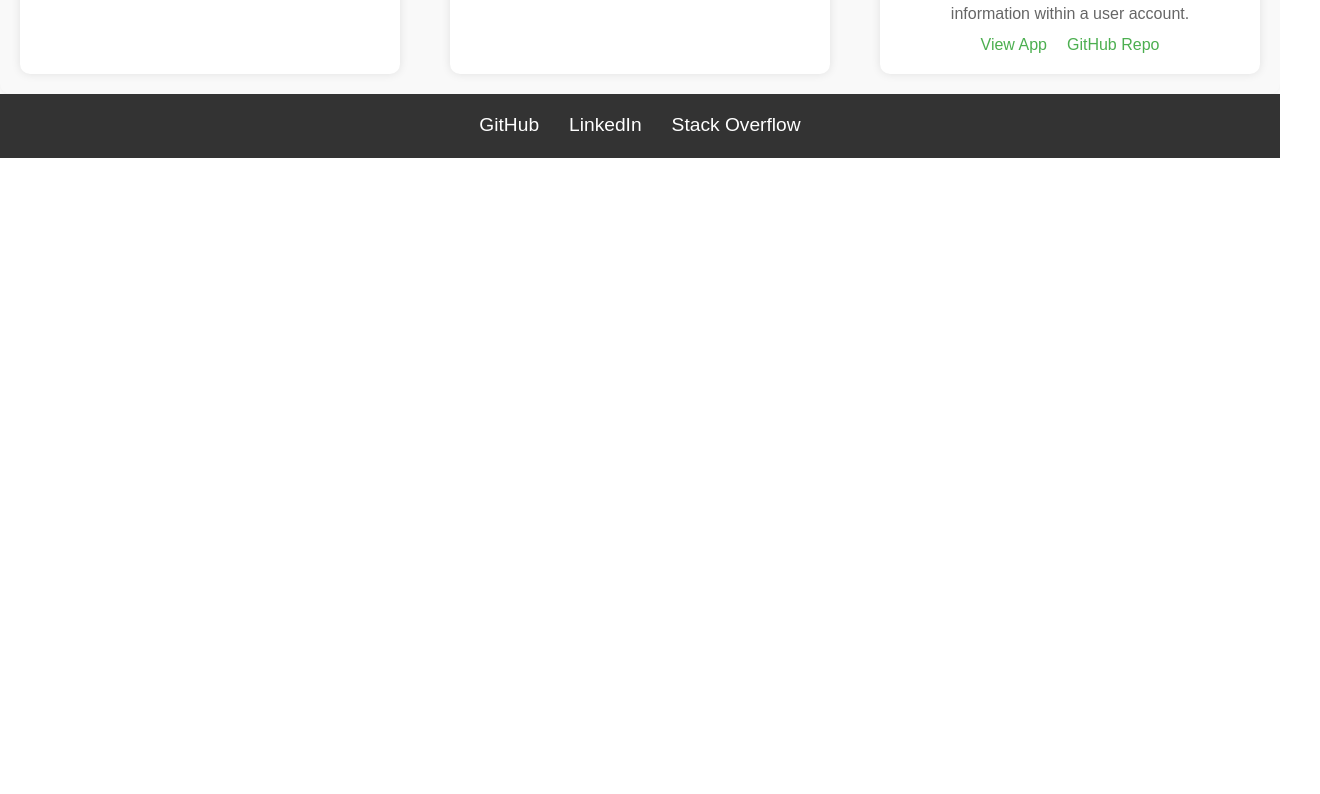
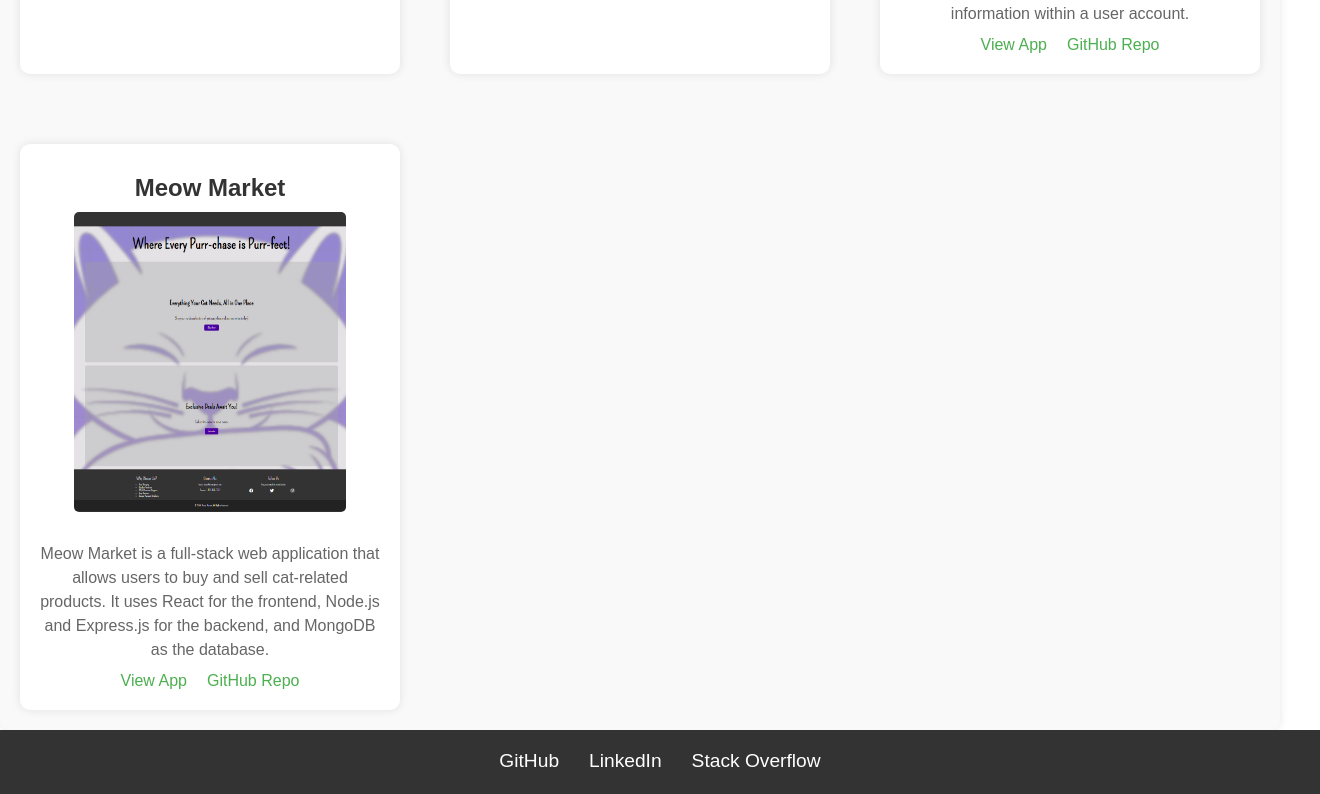
Before and after one commit to Romy52112/Romy-s_Portfolio, a React (Vite) app: page /portfolio in a window 1280 px wide. Shown: the part 1455-2249 px from the top of the page, 1320 px wide, since content can reach past the window. Before the commit the page ends 1613 px from the top, so only its background shows below. Built offline with nearby package versions, Linux system fonts and the light colour scheme.

Commit message:
added the last project of bootcamp

```diff
--- a/src/App.css
+++ b/src/App.css
@@ -1,21 +1,22 @@
-body{
-  margin:0;
+body {
+  margin: 0;
+  display: flex;
+  flex-direction: column;
+  min-height: 100vh;
 }
-.name{
-  display:flex;
-  justify-content: center;
-}
+
 .App {
   display: flex;
   flex-direction: column;
-    min-height: 100vh;
+  flex: 1;
 }
 
 main {
   flex: 1;
   padding: 1rem;
 }
- /* css for header */
+
+/* CSS for header */
 header {
   background-color: #333;
   color: #fff;
@@ -63,13 +64,15 @@ nav a:hover {
   }
 }
 
-/* css for footer */
+/* CSS for footer */
 footer {
   background-color: #333;
   color: #fff;
   padding: 20px;
   text-align: center;
   position: relative;
+  width: 100%;
+  margin-top: auto;
 }
 
 footer a {
@@ -116,7 +119,7 @@ footer a {
   animation: fadeInUp 1s ease-in-out;
 }
 
-  /* about me css */
+/* About me CSS */
 .aboutMe-title {
   font-family: 'Arial', sans-serif;
   font-size: 2rem;
@@ -150,8 +153,7 @@ footer a {
   text-align: center;
 }
 
-  /* css for contact */
-
+/* CSS for contact */
 h2 {
   font-family: 'Arial', sans-serif;
   font-size: 2rem;
@@ -211,7 +213,7 @@ span {
   color: #ff0000;
 }
 
-/* css for portfolio */
+/* CSS for portfolio */
 .grid-container {
   display: grid;
   grid-template-columns: repeat(3, 1fr);
@@ -226,6 +228,7 @@ span {
   text-align: center;
   margin-top: 20px;
 }
+
 .portfolio {
   background-color: #f9f9f9;
   padding: 20px;
@@ -269,13 +272,13 @@ span {
 .grid-item a:hover {
   color: #388E3C;
 }
+
 .grid-item img:hover {
   transform: scale(1.1);
   transition: transform 0.3s;
 }
 
-/* css for resume */
-
+/* CSS for resume */
 .resume {
   display: inline-block;
   font-family: 'Arial', sans-serif;
--- a/src/components/Portfolio.jsx
+++ b/src/components/Portfolio.jsx
@@ -43,6 +43,12 @@ function Portfolio() {
       description: 'Health Quest is a RESTful API-based web app that aims to provide users with a place to learn and implement good health practices into their routines.Health Quest uses Node.js and Express.js to create a RESTful API, Handlebars.js as the template engine, and MySQL and the Sequelize ORM for the database. User authentication via express-session and cookies protects sensitive user information within a user account.',
       image: '/Health quest app.png',
     },
+    { title: 'Meow Market',
+      link: 'https://group-fivemeowmarket-c7eee0758978.herokuapp.com/',
+      repo: 'https://github.com/eepitsporsche/meow_market',
+      description: 'Meow Market is a full-stack web application that allows users to buy and sell cat-related products. It uses React for the frontend, Node.js and Express.js for the backend, and MongoDB as the database.',
+      image: '/meow market.png',
+    },
 
   ];
 
```
Also changed, not shown: public/meow market.png (added). Lines whose indentation alone changed are shown as unchanged.
